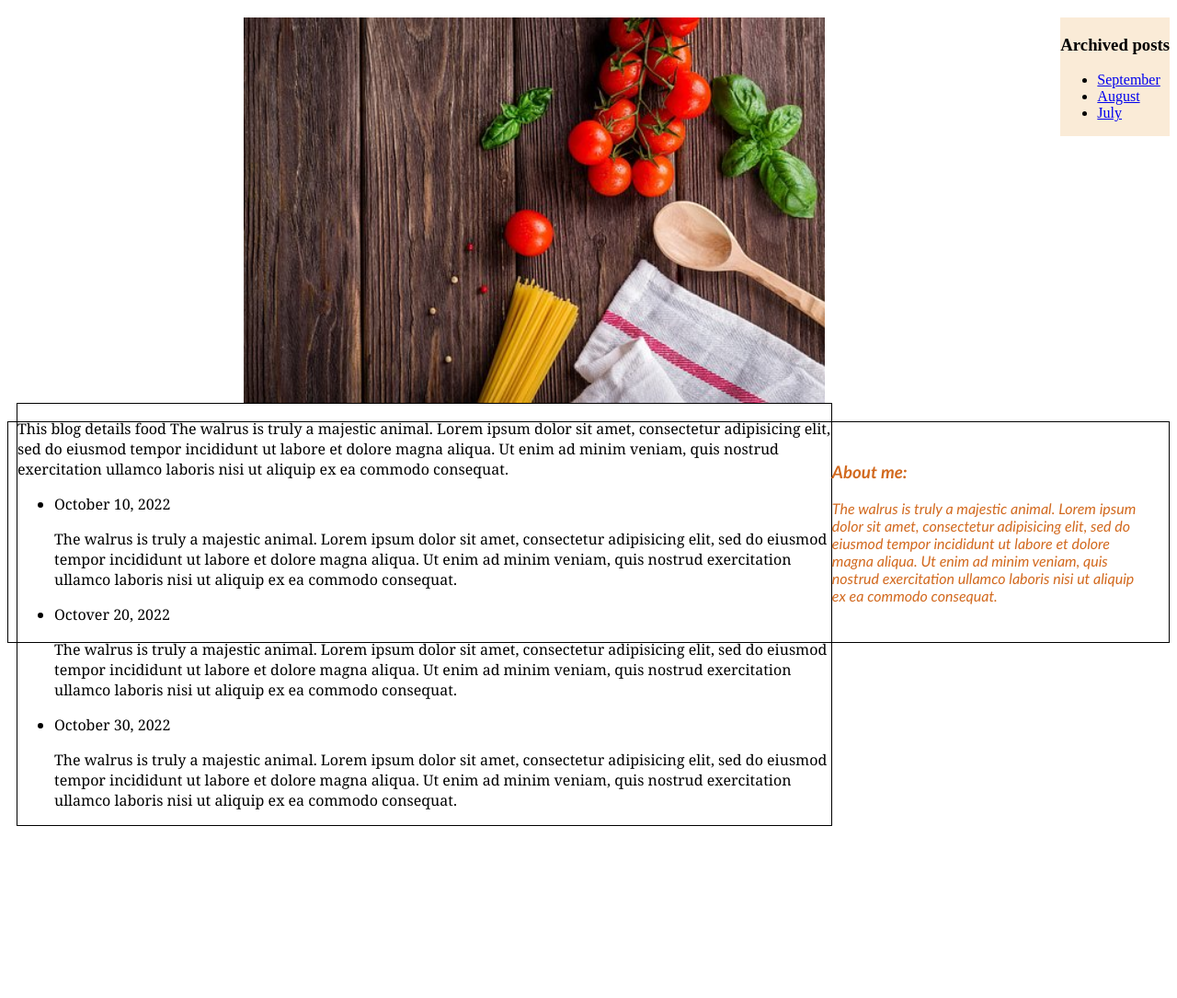
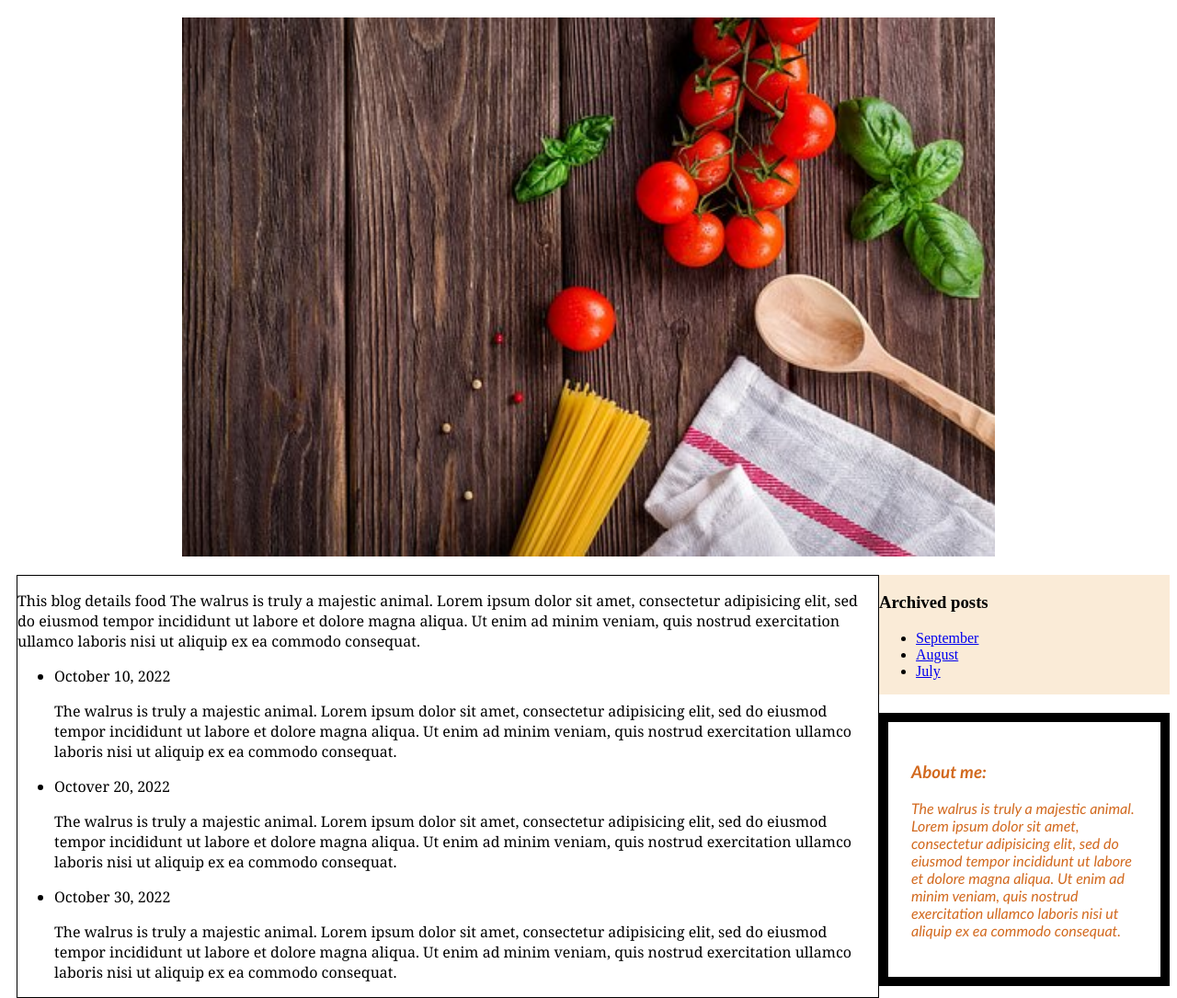
Before and after one commit to jenniferholcomb/blogging-website, a plain HTML site: page blogging-website.html in a window 1280 px wide. Shown: the part 61-1146 px from the top of the page at 92% size. Before the commit the page ends 1039 px from the top, so only its background shows below. Drawn offline with Linux system fonts and the light colour scheme.

Commit message:
Add margins and boxes.

```diff
--- a/blogging-website.html
+++ b/blogging-website.html
@@ -1,20 +1,13 @@
 <!DOCTYPE html>
-<html lang="""en-US">
+<html lang="en-US">
 <head>
   <link href="css/style.css" rel="stylesheet" type="text/css" media="all">
   <title>Blogging Food</title>
 </head>
 <body>
   <h1>All about food!</h1>
-  <div class="sidebar">
-    <h3>Archived posts</h3>
-    <ul>
-      <li><a href="https://September_posts.html/">September</a></li>
-      <li><a href="https://August_posts.html/">August</a></li>
-      <li><a href="https://July_posts.html/">July</a></li>
-    </ul>
-  </div>
   <img src="img/spaghetti-1932466__340.jpg" class="centered-image">
+  <div class="column1">
     <div class="main">
       <p>This blog details food The walrus is truly a majestic animal. Lorem ipsum dolor sit amet, consectetur adipisicing elit, sed do eiusmod tempor incididunt ut labore et dolore magna aliqua. Ut enim ad minim veniam, quis nostrud exercitation ullamco laboris nisi ut aliquip ex ea commodo consequat.</p>
       <ul>
@@ -26,10 +19,22 @@
         <p>The walrus is truly a majestic animal. Lorem ipsum dolor sit amet, consectetur adipisicing elit, sed do eiusmod tempor incididunt ut labore et dolore magna aliqua. Ut enim ad minim veniam, quis nostrud exercitation ullamco laboris nisi ut aliquip ex ea commodo consequat. </p>
       </ul>
     </div>
+  </div>
+  <div class="column2">
+    <div class="sidebar">
+      <h3>Archived posts</h3>
+      <ul>
+        <li><a href="https://September_posts.html/">September</a></li>
+        <li><a href="https://August_posts.html/">August</a></li>
+        <li><a href="https://July_posts.html/">July</a></li>
+      </ul>
+    </div>
+
     <div class="aboutme">
     <h3>About me:</h3>
     <p>The walrus is truly a majestic animal. Lorem ipsum dolor sit amet, consectetur adipisicing elit, sed do eiusmod tempor incididunt ut labore et dolore magna aliqua. Ut enim ad minim veniam, quis nostrud exercitation ullamco laboris nisi ut aliquip ex ea commodo consequat. </p>
     </div>
+  </div>
 
 </body>
 </html>
--- a/css/style.css
+++ b/css/style.css
@@ -1,10 +1,9 @@
 .main {
-  width: 70%;
   float: left;
   border: 1px solid black;;
   font-family: Cambria;
   font-size: medium;
-  margin-bottom: 80px;
+
   margin-left: 10px;
 }
 
@@ -12,20 +11,32 @@
   font-family: 'Gill Sans';
   color: chocolate;
   font-style: italic;
-  border: 1px solid black;
+  border: 10px solid black;
   padding: 25px;
-  margin-top: 20px;
+  float: right;
 }
 
 .centered-image {
   margin: auto;
-  width: 50%;
+  width: 70%;
   height: auto;
   display: block;
+  margin-bottom: 20px;
 }
 
 .sidebar {
-  width: 10px%;
+  width: 100%;
   float:right;
   background-color: antiquewhite;
+  margin-bottom: 20px;
 }
+
+.column1 {
+  width: 75%;
+  float:left;
+}
+
+.column2 {
+  width: 25%;
+  float: right;
+}
```
Lines whose indentation alone changed are shown as unchanged.
